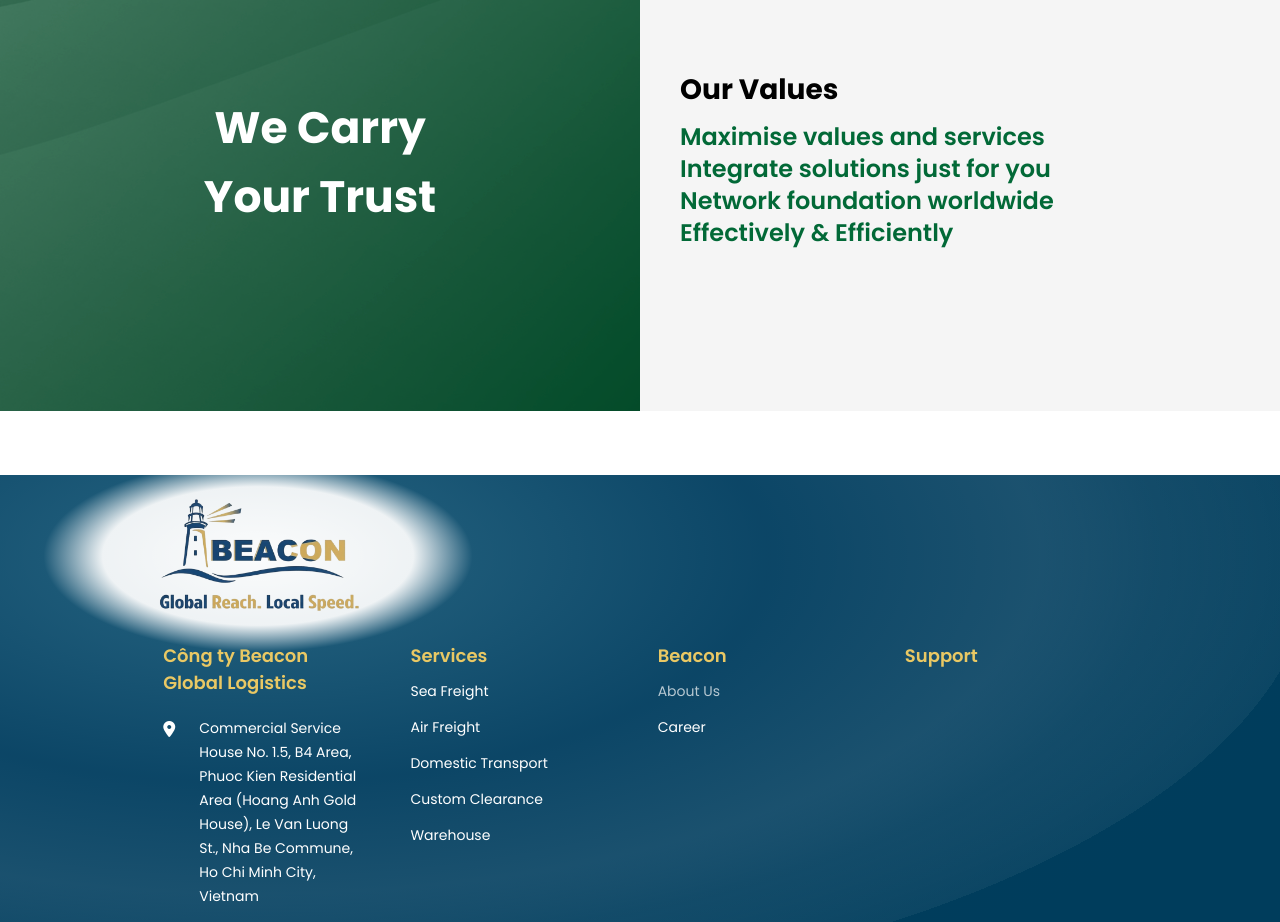
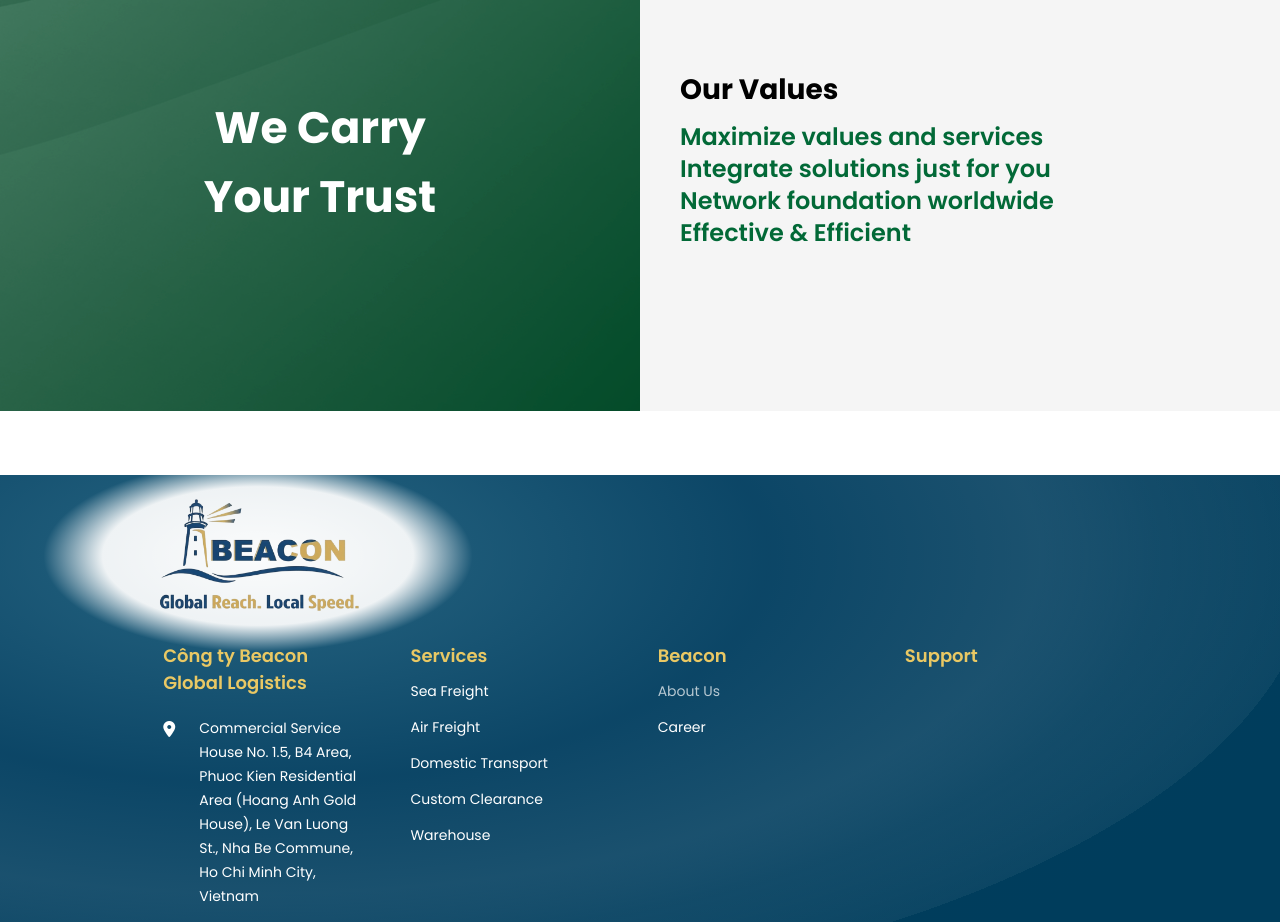
Before and after one commit to ThanhThanTho/Ring, a Vue app: page /about-us in a window 1280 px wide. Shown: the part 2960-3882 px from the top of the page. Built offline with nearby package versions, Linux system fonts and the light colour scheme.

Commit message:
sua loi chinh ta

```diff
--- a/src/components/AboutUs.vue
+++ b/src/components/AboutUs.vue
@@ -99,10 +99,10 @@
           <div class="wpb_text_column wpb_content_element">
             <div class="wpb_wrapper">
               <h2>Our Values</h2>
-              <p class="value-line">Maximise values and services</p>
+              <p class="value-line">Maximize values and services</p>
               <p class="value-line">Integrate solutions just for you</p>
               <p class="value-line">Network foundation worldwide</p>
-              <p class="value-line">Effectively &amp; Efficiently</p>
+              <p class="value-line">Effective &amp; Efficient</p>
             </div>
           </div>
         </div>
```
